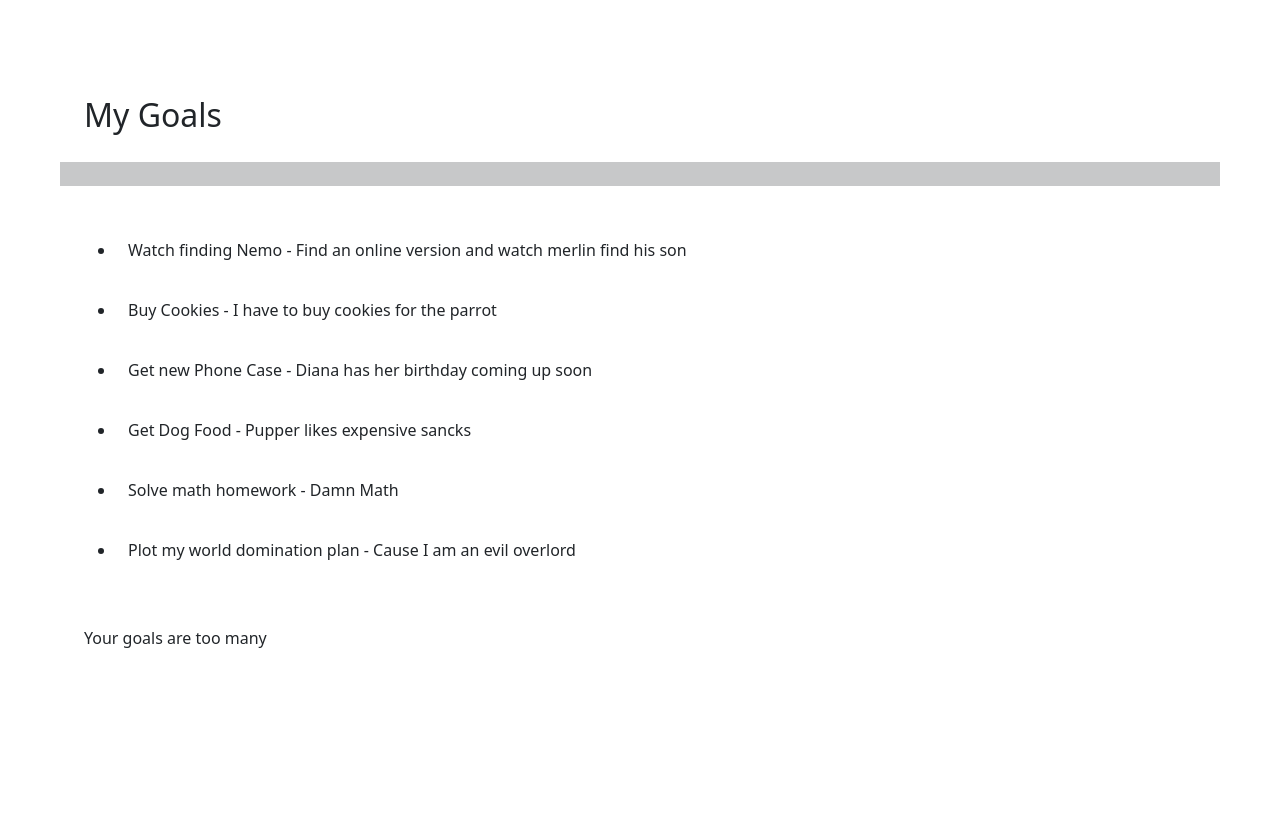
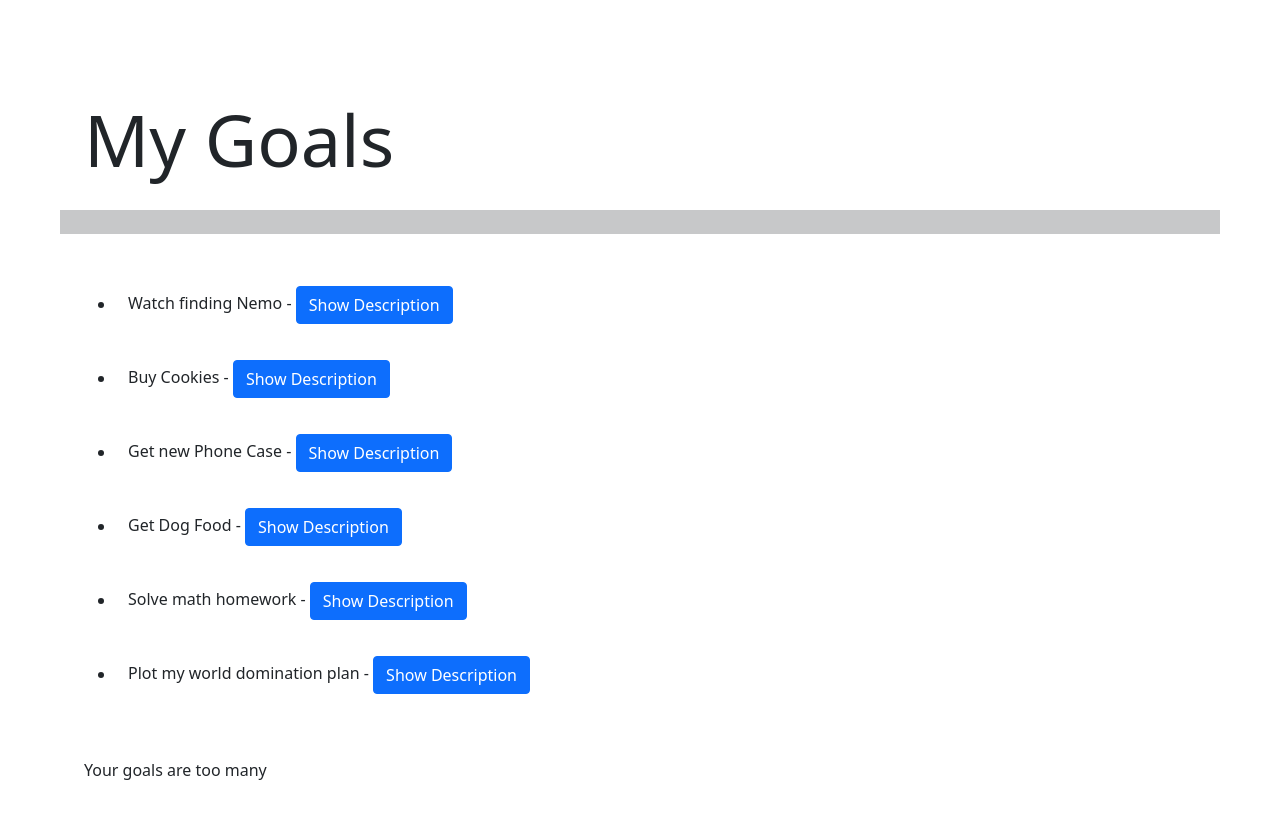
Before and after one commit to Komenpurity/GoalsApp, an Angular app: page / in a window 1280 px wide. Shown: the top 818 px of the page. Built offline with nearby package versions, Linux system fonts and the light colour scheme.

Commit message:
added event binding

```diff
--- a/src/app/goal-detail/goal-detail.component.ts
+++ b/src/app/goal-detail/goal-detail.component.ts
@@ -7,7 +7,7 @@ import { Component, OnInit } from '@angular/core';
 })
 export class GoalDetailComponent implements OnInit {
 
-  constructor() { }
+
 
   ngOnInit(): void {
   }
--- a/src/app/goal/goal.component.html
+++ b/src/app/goal/goal.component.html
@@ -1,9 +1,12 @@
 <div>
-  <h2>My Goals</h2>
+  <h2 class="display-2">My Goals</h2>
   <hr>
   <ul>
     <li *ngFor ="let goal of goals">
-         {{goal.name}} - {{goal.description}}
+         {{goal.name}} -
+         <button  class="btn btn-primary" (click) = "toggleDescription()">
+           Show Description</button>
+          <p *ngIf="showDescription">{{goal.description}}</p>
     </li>
   </ul>
   <p *ngIf ='goals.length>5'>Your goals are too many</p>
--- a/src/app/goal/goal.component.ts
+++ b/src/app/goal/goal.component.ts
@@ -7,7 +7,7 @@ import { IGoals } from './goal';
   styleUrls: ['./goal.component.css']
 })
 export class GoalComponent implements OnInit {
-
+   showDescription: boolean = false
   goals: IGoals[] = [
     {
       "id": 1,
@@ -41,6 +41,9 @@ export class GoalComponent implements OnInit {
     },
   ];
 
+  toggleDescription(): void {
+    this.showDescription =! this.showDescription;
+  }
   ngOnInit(): void {
   }
 
```
